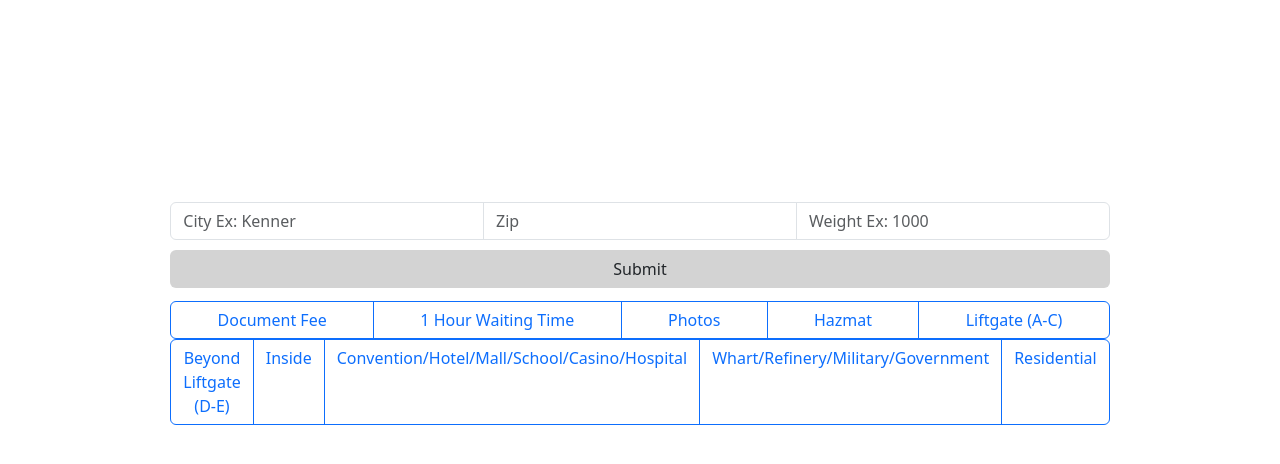
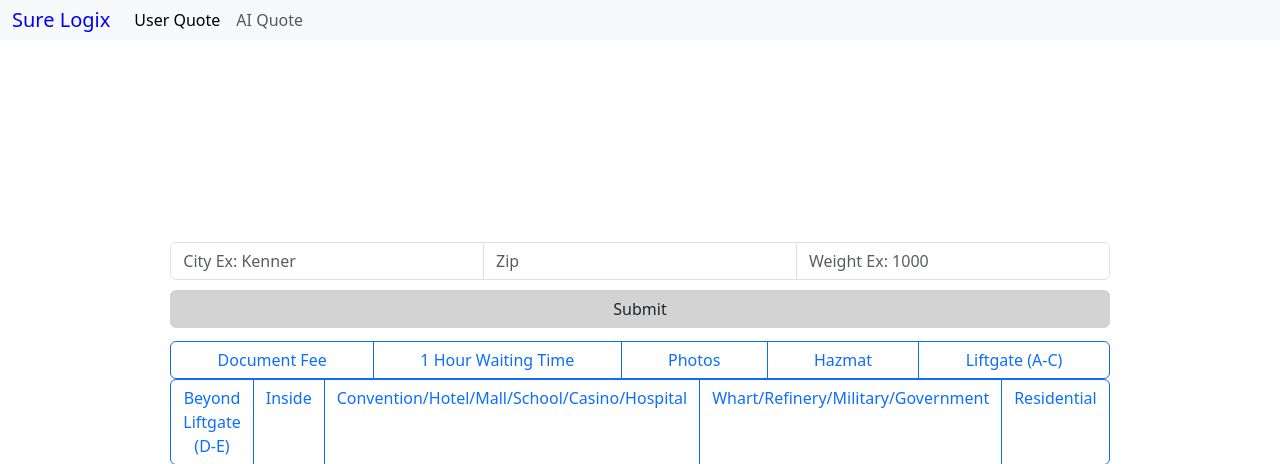
Before and after one commit to Xcelvi/Distance-and-Rate-Calculator, a Flask app: page / in a window 1280 px wide. Shown: the top 464 px of the page. Run offline with Flask 3, Linux system fonts and the light colour scheme; some libraries are stand-ins or nearby versions.

Commit message:
Added a database that will store quotes. Added the AI page to begin integrating Chat GPT data parsing

```diff
--- a/app.py
+++ b/app.py
@@ -1,13 +1,48 @@
 #Imports
-from flask import Flask, render_template
+from flask import Flask, render_template, redirect, request
 from flask_sqlalchemy import SQLAlchemy
-
+from datetime import datetime
 #My App
 app = Flask(__name__)
-#Establist home page
-@app.route("/")
+# configure the SQLite database, relative to the app instance folder, get this from Flask-SQLAlchemy documentation
+app.config["SQLALCHEMY_DATABASE_URI"] = "sqlite:///database.db"
+db = SQLAlchemy(app)
+#Data class ~ Row of data
+class MyTask(db.Model):
+    #create all rows of the database
+    id = db.Column(db.Integer, primary_key=True)
+    content = db.Column(db.String(100), nullable=False)
+    complete = db.Column(db.Integer)
+    created = db.Column(db.DateTime, default=datetime.utcnow)
+    #return a string of the database
+    def __repr__(self) -> str:
+        return f'Task {self.id}'
+
+#Establish home page
+@app.route("/", methods=["POST","GET"])
 def index():
-    return render_template("index.html")
+    #Add task
+    if request.method == "POST":
+        current_task = request.form['content']
+        new_task = MyTask(content=current_task)
+        try:
+            db.session.add(new_task)
+            db.session.commit()
+            return redirect("/")
+        except Exception as e:
+            print(f"Error:{e}")
+            return f"ERROR:{e}"
+    #See all current tasks
+    else:
+        tasks = MyTask.query.order_by(MyTask.created).all()
+        return render_template("index.html", tasks=tasks)
+#Establish AI page
+@app.route("/ai", methods=["POST", "GET"])
+def ai():
+    return render_template('ai.html')
+if __name__ in ("__main__"):
+    #Established a connection with the term context. This handles current requests, app, and user
+    with app.app_context():
+        db.create_all()
 
-if __name__ in ("__main__"):
     app.run(debug=True)
--- a/static/style.css
+++ b/static/style.css
@@ -11,3 +11,6 @@ body{
     align-items: center;
     padding: 15%;
 }
+.navbar-brand{
+    color: blue;
+}
--- /dev/null
+++ b/templates/ai.html
@@ -0,0 +1,5 @@
+{% extends "base.html" %}
+
+{% block head %}{% endblock %}
+
+{% block nav %}{% endblock %}
--- /dev/null
+++ b/templates/base.html
@@ -0,0 +1,48 @@
+<!DOCTYPE html>
+<html lang="en">
+<head>
+  <meta charset="UTF-8" />
+  <meta name="viewport" content="width=device-width, initial-scale=1.0" />
+  <title>Quotes</title>
+
+  <link
+    href="https://cdn.jsdelivr.net/npm/bootstrap@5.3.3/dist/css/bootstrap.min.css"
+    rel="stylesheet"
+    integrity="sha384-QWTKZyjpPEjISv5WaRU9OFeRpok6YctnYmDr5pNlyT2bRjXh0JMhjY6hW+ALEwIH"
+    crossorigin="anonymous"
+  />
+  <link rel="stylesheet" href="{{ url_for('static', filename='style.css') }}"/>
+
+  <script async
+    defer
+    src="https://maps.googleapis.com/maps/api/js?key=YOUR_KEY&callback=initMap&libraries=geometry">
+  </script>
+  <script src="https://cdn.sheetjs.com/xlsx-0.20.0/package/xlsx.full.min.js"></script>
+
+  {% block head %}{% endblock %}
+</head>
+<body>
+  <nav class="navbar navbar-expand-lg bg-body-tertiary" style="padding: 0px 0px 0px 0px;">
+    <div class="container-fluid">
+      <a class="navbar-brand" href="#">Sure Logix</a>
+      <button class="navbar-toggler" type="button" data-bs-toggle="collapse" data-bs-target="#navbarNav">
+        <span class="navbar-toggler-icon"></span>
+      </button>
+      <div class="collapse navbar-collapse" id="navbarNav">
+        <ul class="navbar-nav">
+          <li class="nav-item">
+            <a class="nav-link active" href="{{ url_for('index') }}">User Quote</a>
+          </li>
+          <li class="nav-item">
+            <a class="nav-link" href="{{ url_for('ai') }}">AI Quote</a>
+          </li>
+        </ul>
+      </div>
+    </div>
+  </nav>
+
+  {% block body %}{% endblock %}
+
+  <script type="module" src="{{ url_for('static', filename='script.js') }}"></script>
+</body>
+</html>
--- a/templates/index.html
+++ b/templates/index.html
@@ -1,25 +1,8 @@
-<!DOCTYPE html>
-<html lang="en">
-<head>
-  <meta charset="UTF-8" />
-  <meta name="viewport" content="width=device-width, initial-scale=1.0" />
-  <title>Quotes</title>
+{%extends "base.html"%}
 
-  <link
-  href="https://cdn.jsdelivr.net/npm/bootstrap@5.3.3/dist/css/bootstrap.min.css"
-  rel="stylesheet"
-  integrity="sha384-QWTKZyjpPEjISv5WaRU9OFeRpok6YctnYmDr5pNlyT2bRjXh0JMhjY6hW+ALEwIH"
-  crossorigin="anonymous"
-/>
+{% block head %}{% endblock %}
 
-  <link rel="stylesheet" href="{{url_for('static', filename='style.css')}}"/>
-  <script async
-    defer
-    src="https://maps.googleapis.com/maps/api/js?key=AIzaSyAHdcbgx6c4y141GHgQHczCE-T9F3ZpABg&callback=initMap&libraries=geometry">
-  </script>
-  <script src="https://cdn.sheetjs.com/xlsx-0.20.0/package/xlsx.full.min.js"></script>
-</head>
-<body>
+{%block body%}
   <div id="page">
 
         <div class="input-group flex-nowrap" style="padding: 10px 0px 10px 0px;">
@@ -63,11 +46,4 @@
     </div>
     <div style="display: flex; justify-content: center;" id="ID"></div>
   </div>
-
-</body>
-
-
-<script type="module" src="{{ url_for('static', filename='script.js') }}"></script>
-
-
-</html>
+{%endblock%}
```
